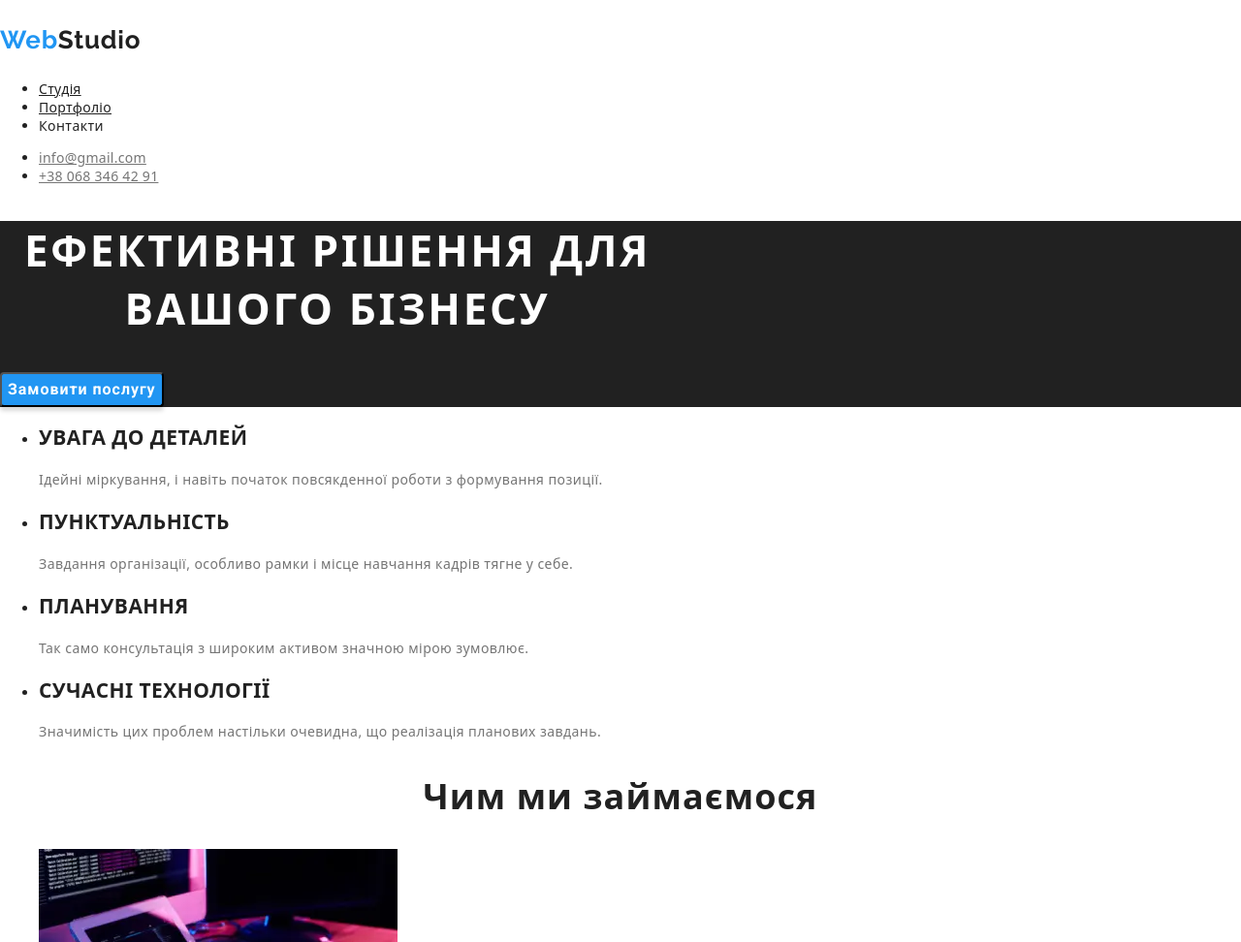
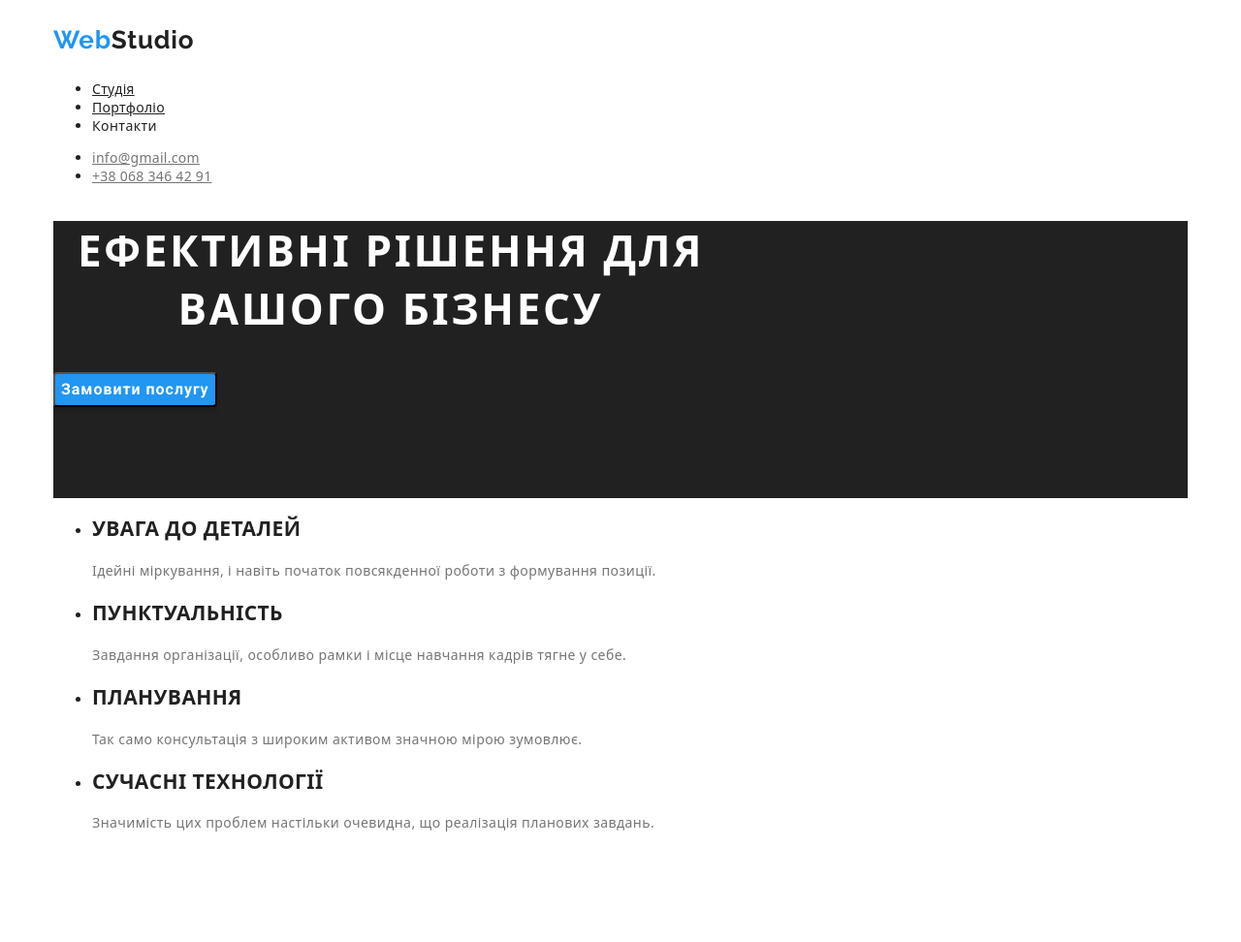
Before and after one commit to VasylLisnuy/WebStudio, a plain HTML site: page index.html in a window 1280 px wide. Shown: the top 972 px of the page at 97% size. Drawn offline with nearby package versions, Linux system fonts and the light colour scheme.

Commit message:
add container

```diff
--- a/index.html
+++ b/index.html
@@ -15,6 +15,7 @@
   </head>
   <body>
     <!--Header-->
+    <div class="container">
     <header class="header">
       <p class="header-logo">
         <span class="header-logo-blue">Web</span>Studio
@@ -39,12 +40,16 @@
         </li>
       </ul>
     </header>
+  </div>
     <!--Section One-->
+    <div class="container">
     <section class="hero">
       <h1 class="hero-title">Ефективні рішення для вашого бізнесу</h1>
       <button type="button" class="hero-button">Замовити послугу</button>
     </section>
+  </div>
     <!--Section Two-->
+    <div class="container">
     <section class="info">
       <ul class="info-list">
         <li class="info-item">
@@ -76,7 +81,9 @@
         </li>
       </ul>
     </section>
+  </div>
     <!--Section Thre-->
+    <div class="container">
     <section class="service">
       <h2 class="service-subtitle">Чим ми займаємося</h2>
       <ul class="service-list">
@@ -103,8 +110,9 @@
         </li>
       </ul>
     </section>
-
+  </div>
     <!--people-->
+    <div class="container">
     <section class="people">
       <h2 class="people-title">Наша команда</h2>
       <ol class="people-list">
@@ -130,6 +138,8 @@
         </li>
       </ol>
     </section>
+  </div>
+    <div class="container">
     <footer class="footer">
       <p class="footer-logo"><span class="footer-logo-blue">Web</span>Studio</p>
       <ol class="footer-list">
@@ -146,5 +156,6 @@
         </li>
       </ol>
     </footer>
+  </div>
   </body>
 </html>
--- a/style.css
+++ b/style.css
@@ -4,6 +4,15 @@
   --text-color: #757575;
 }
 
+
+.container {
+
+  width: 1200px;
+  padding-left: 15px;
+  padding-right: 15px;
+  margin-left: auto;
+  margin-right: auto;
+}
 
 
 
@@ -60,6 +69,7 @@ letter-spacing: 0.78px;
 
 .hero {
   background-color: var(--title-color);
+  padding-bottom: 94px;
 }
 
 .hero-title {
@@ -71,6 +81,8 @@ letter-spacing: 0.78px;
   line-height: 60px;
   letter-spacing: 2.64px;
   text-transform: uppercase;
+
+
 }
 
 .hero-button {
@@ -97,10 +109,18 @@ box-shadow: 0px 4px 4px 0px rgba(0, 0, 0, 0.15);
 
 }
 
+.info {
+  padding-bottom: 94px;
+}
+
 .info-text {
   color: var(--text-color);
 
   line-height: 24px;
+}
+
+.service {
+  padding-bottom: 94px;
 }
 
 .service-subtitle {
```
Also changed, not shown: portfolio.html (+8 -0 lines).
